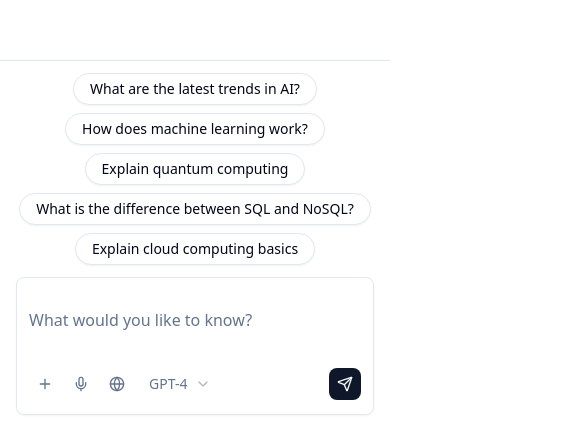
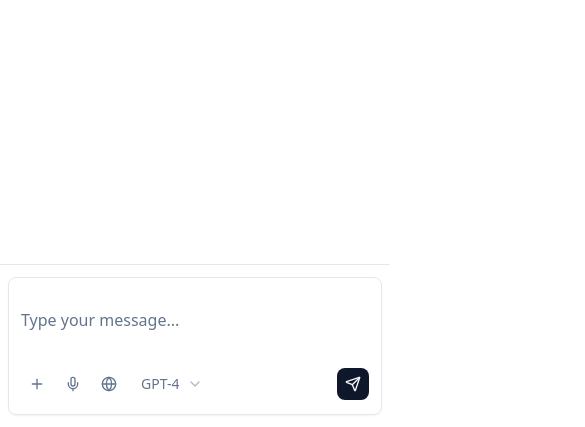
Before and after one commit to sanju1098/chatuuu, a Next.js app: page / in a window 390 px wide. Shown: the part 417-844 px from the top of the page, 585 px wide, since content can reach past the window. Built offline with nearby package versions, Linux system fonts and the light colour scheme.

Commit message:
Responsive ChatPage layout

```diff
--- a/src/app/api/chat/route.ts
+++ b/src/app/api/chat/route.ts
@@ -9,6 +9,7 @@ export async function POST(req: Request) {
       model: google("gemini-2.5-flash"),
       messages: convertToModelMessages(messages),
     });
+    console.log(result.toUIMessageStreamResponse(), "Testing stream response");
 
     return result.toUIMessageStreamResponse();
   } catch (error) {
--- a/src/app/page.tsx
+++ b/src/app/page.tsx
@@ -51,19 +51,15 @@ import {
 } from "@/components/ai-elements/sources";
 import { GlobeIcon, MicIcon } from "lucide-react";
 
-const ChatPage = () => {
+const ChatUIPage = () => {
   const [input, setInput] = useState("");
   const [model, setModel] = useState<string>(models[0].id);
 
   const { messages, sendMessage, status } = useChat();
 
   const handleSubmit = (message: PromptInputMessage) => {
-    if (!message.text) {
-      return;
-    }
-    sendMessage({
-      text: message.text,
-    });
+    if (!message.text) return;
+    sendMessage({ text: message.text });
     setInput("");
   };
 
@@ -71,12 +67,12 @@ const ChatPage = () => {
     setInput(suggestion);
   };
 
-  const messageReasoning: { duration: number; content: string } = {
+  const messageReasoning = {
     duration: 2.0,
     content:
       "Static reasoning: I referenced docs and prior examples to craft this response.",
   };
-  const messageSource: { sources: { href: string; title: string }[] } = {
+  const messageSource = {
     sources: [
       {
         href: "https://react.dev/reference/react",
@@ -91,7 +87,8 @@ const ChatPage = () => {
 
   return (
     <div className="flex flex-col h-screen">
-      <div className="flex-1 overflow-y-auto px-6 h-[70vh] bg-background w-7xl mx-auto pt-3">
+      {/* Scrollable Chat Area */}
+      <div className="flex-1 overflow-y-auto px-2 sm:px-4 md:px-6 bg-background max-w-7xl w-full mx-auto pt-3 h-[70vh] sm:h-[75vh] md:h-[78vh]">
         <Conversation>
           <ConversationContent>
             {messages.map(
@@ -101,21 +98,14 @@ const ChatPage = () => {
                 role: string;
               }) => (
                 <div key={message.id}>
-                  {message.parts.map(
-                    (
-                      part: { type: any; text: string | null | undefined },
-                      i: any
-                    ) => {
+                  {message.parts.map((part, i) => {
                     switch (part.type) {
                       case "text":
                         return (
                           <Fragment key={`${message.id}-${i}`}>
                             <Message
                               from={
-                                  message.role as
-                                    | "system"
-                                    | "user"
-                                    | "assistant"
+                                message.role as "system" | "user" | "assistant"
                               }
                             >
                               <MessageContent>
@@ -131,6 +121,7 @@ const ChatPage = () => {
                                 )}
 
                                 <Response>{part.text}</Response>
+
                                 {message.role !== "user" && (
                                   <Sources>
                                     <SourcesTrigger
@@ -148,15 +139,16 @@ const ChatPage = () => {
                                   </Sources>
                                 )}
                               </MessageContent>
+
                               {message.role === "user" ? (
-                                  <div className="mr-2 shrink-0 self-end">
+                                <div className="hidden sm:block mr-2 shrink-0 self-end">
                                   <MessageAvatar
                                     name="ME"
                                     src="https://github.com/haydenbleasel.png"
                                   />
                                 </div>
                               ) : (
-                                  <div className="mr-2 shrink-0 self-start">
+                                <div className="hidden sm:block mr-2 shrink-0 self-start">
                                   <MessageAvatar
                                     name="AI"
                                     src="https://github.com/openai.png"
@@ -169,8 +161,7 @@ const ChatPage = () => {
                       default:
                         return null;
                     }
-                    }
-                  )}
+                  })}
                 </div>
               )
             )}
@@ -182,14 +173,11 @@ const ChatPage = () => {
         </Conversation>
       </div>
 
-      {/* Fixed input footer */}
-      <div
-        className="border-t border-border bg-background"
-        // className="fixed bottom-0 left-0 right-0 bg-background border-t border-border z-0"
-      >
-        <div className="max-w-5xl mx-auto px-4 py-3">
-          {/* Suggestions above input */}
-          <div className="flex flex-wrap justify-center items-center gap-2 mb-3">
+      {/* Input Footer */}
+      <div className="border-t border-border bg-background w-full">
+        <div className="max-w-5xl mx-auto px-2 sm:px-4 py-3">
+          {/* Suggestions */}
+          <div className="hidden lg:flex flex-wrap justify-center items-center gap-2 mb-3">
             {suggestions.map((suggestion) => (
               <Suggestion
                 key={suggestion}
@@ -199,7 +187,7 @@ const ChatPage = () => {
             ))}
           </div>
 
-          {/* Input area */}
+          {/* Prompt Input Area */}
           <PromptInput globalDrop multiple onSubmit={handleSubmit}>
             <PromptInputHeader>
               <PromptInputAttachments>
@@ -213,11 +201,13 @@ const ChatPage = () => {
               <PromptInputTextarea
                 value={input}
                 onChange={(e) => setInput(e.target.value)}
+                // className="text-sm sm:text-base"
+                placeholder="Type your message..."
               />
             </PromptInputBody>
 
-            <PromptInputFooter>
-              <PromptInputTools>
+            <PromptInputFooter className="flex flex-wrap gap-2 sm:gap-3">
+              <PromptInputTools className="flex items-center gap-1 sm:gap-2">
                 <PromptInputActionMenu>
                   <PromptInputActionMenuTrigger />
                   <PromptInputActionMenuContent>
@@ -225,11 +215,11 @@ const ChatPage = () => {
                   </PromptInputActionMenuContent>
                 </PromptInputActionMenu>
 
-                <PromptInputButton variant={"ghost"}>
+                <PromptInputButton variant="ghost">
                   <MicIcon size={16} />
                 </PromptInputButton>
 
-                <PromptInputButton variant={"ghost"}>
+                <PromptInputButton variant="ghost">
                   <GlobeIcon size={16} />
                 </PromptInputButton>
 
@@ -259,4 +249,4 @@ const ChatPage = () => {
   );
 };
 
-export default ChatPage;
+export default ChatUIPage;
--- a/src/components/ai-elements/conversation.tsx
+++ b/src/components/ai-elements/conversation.tsx
@@ -27,7 +27,7 @@ export const ConversationContent = ({
   className,
   ...props
 }: ConversationContentProps) => (
-  <StickToBottom.Content className={cn("p-4", className)} {...props} />
+  <StickToBottom.Content className={cn("p-0 lg:p-4", className)} {...props} />
 );
 
 export type ConversationEmptyStateProps = ComponentProps<"div"> & {
--- a/src/components/ai-elements/message.tsx
+++ b/src/components/ai-elements/message.tsx
@@ -1,8 +1,4 @@
-import {
-  Avatar,
-  AvatarFallback,
-  AvatarImage,
-} from "@/components/ui/avatar";
+import { Avatar, AvatarFallback, AvatarImage } from "@/components/ui/avatar";
 import { cn } from "@/lib/utils";
 import type { UIMessage } from "ai";
 import { cva, type VariantProps } from "class-variance-authority";
@@ -29,12 +25,13 @@ const messageContentVariants = cva(
     variants: {
       variant: {
         contained: [
-          "max-w-[80%] px-4 py-3",
+          "max-w-full sm:max-w-[80%] px-4 py-3",
           "group-[.is-user]:bg-primary group-[.is-user]:text-primary-foreground",
           "group-[.is-assistant]:bg-secondary group-[.is-assistant]:text-foreground",
         ],
         flat: [
-          "group-[.is-user]:max-w-[80%] group-[.is-user]:bg-secondary group-[.is-user]:px-4 group-[.is-user]:py-3 group-[.is-user]:text-foreground",
+          "max-w-full",
+          "sm:group-[.is-user]:max-w-[80%] sm:group-[.is-user]:px-4 sm:group-[.is-user]:py-3 group-[.is-user]:bg-secondary group-[.is-user]:text-foreground",
           "group-[.is-assistant]:text-foreground",
         ],
       },
```
Lines whose indentation alone changed are shown as unchanged.
